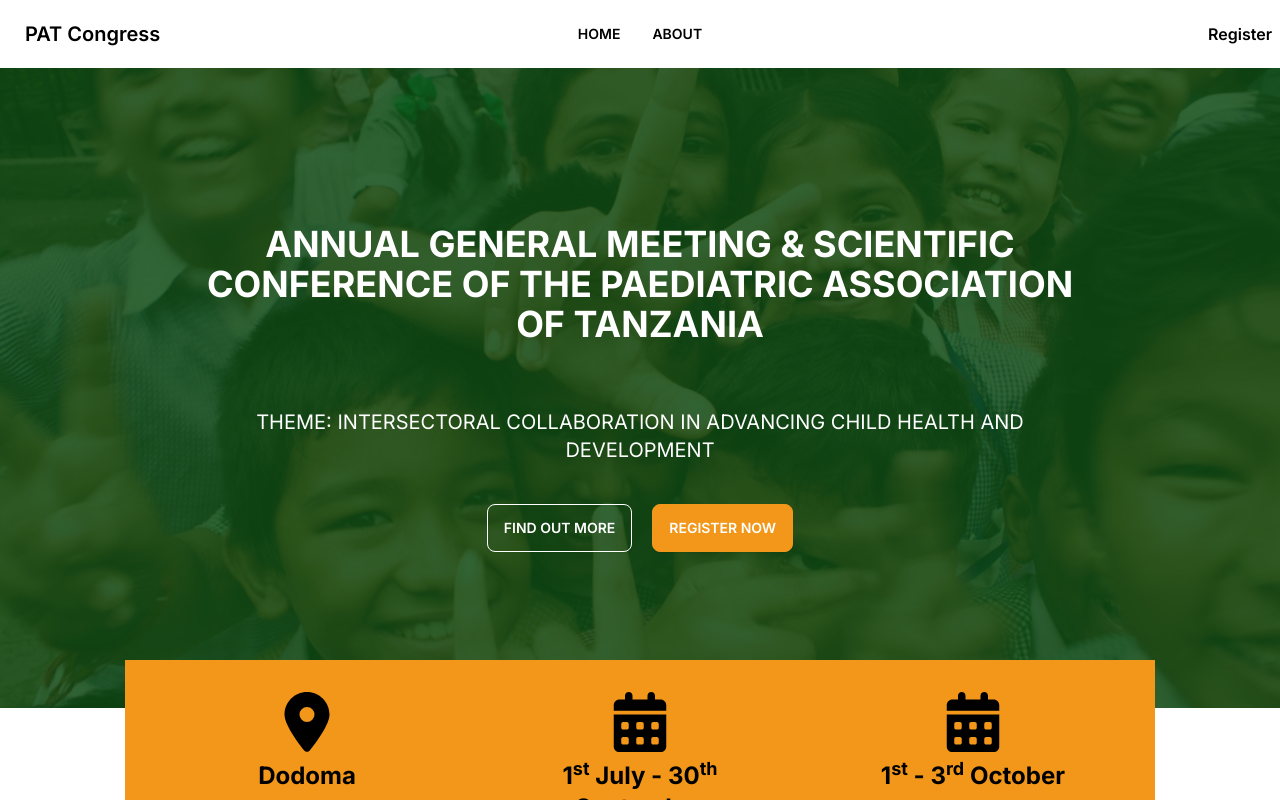
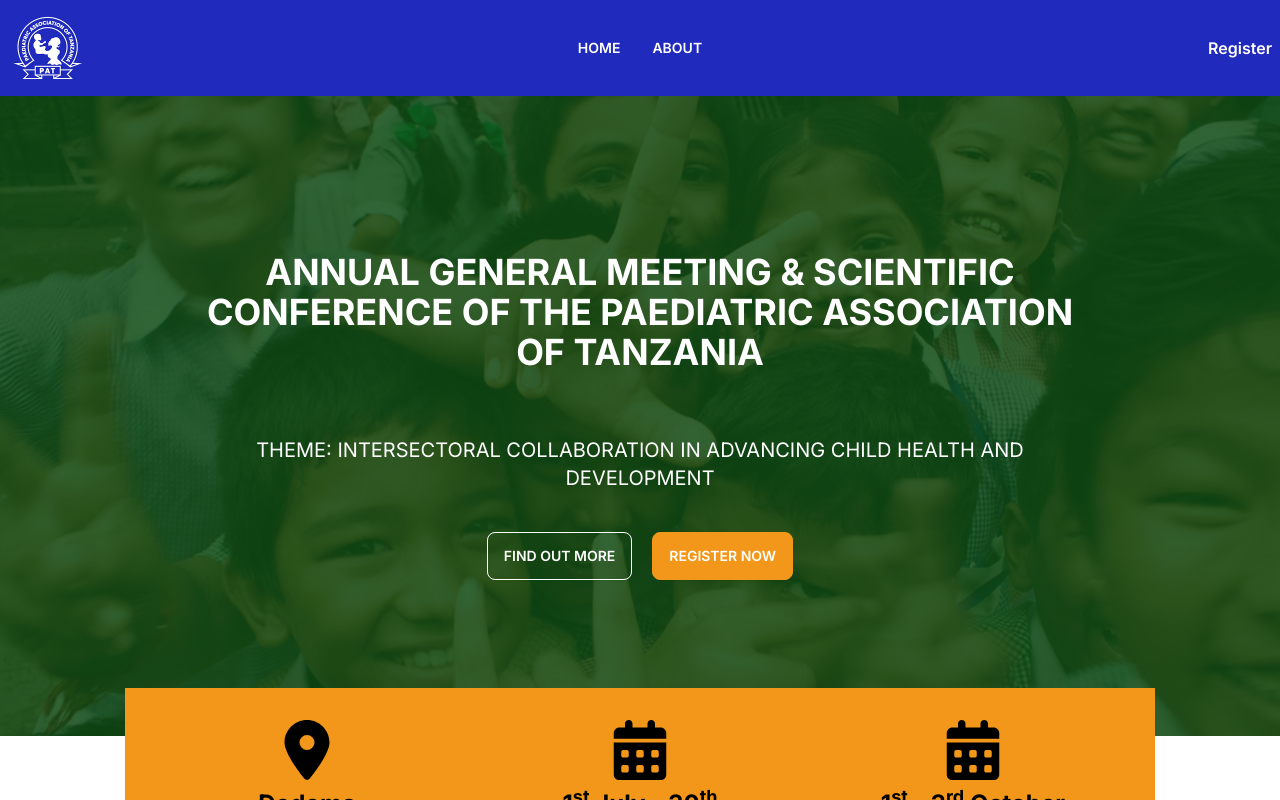
Before and after one commit to kevinmisigaro/pat-nextjs, a Next.js app: page / in a window 1280 px wide. Shown: the top 800 px of the page. Built offline with nearby package versions, Linux system fonts and the light colour scheme.

Commit message:
color blue menu

```diff
--- a/src/components/Header.tsx
+++ b/src/components/Header.tsx
@@ -2,7 +2,7 @@
 
 function Header() {
   return (
-    <div className="navbar bg-white text-black">
+    <div className="navbar bg-[#202abd] text-white">
       <div className="navbar-start">
         <div className="dropdown">
           <div tabIndex={0} role="button" className="btn btn-ghost lg:hidden">
@@ -44,7 +44,7 @@
             </li>
           </ul>
         </div>
-        <a className="btn btn-ghost text-xl">PAT Congress</a>
+        <img src="/images/pat-blue-logo.png" className="w-[80px]" />
       </div>
       <div className="navbar-center hidden lg:flex">
         <ul className="menu menu-horizontal px-1 font-semibold">
@@ -57,7 +57,7 @@
         </ul>
       </div>
       <div className="navbar-end">
-        <Link href={"http://127.0.0.1:8000"} className="font-semibold">
+        <Link href={"http://127.0.0.1:8000"} className="font-semibold hover:underline">
           Register
         </Link>
       </div>
```
Also changed, not shown: public/images/pat-blue-logo.png (added).
